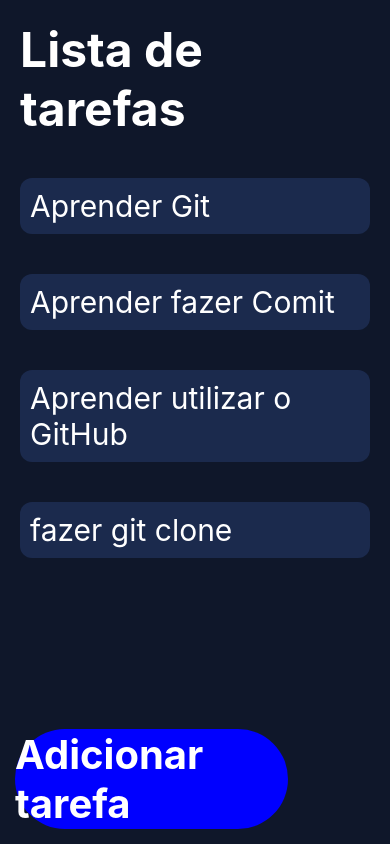
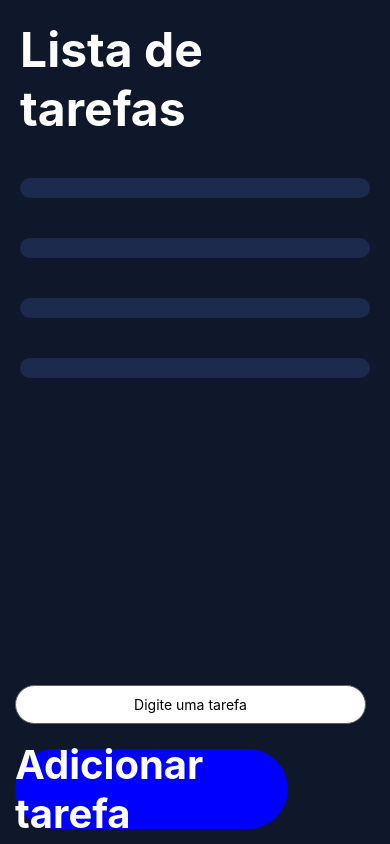
Before and after one commit to santtoz09/lista-de-tarefas, a React Native app: screen / in a window 390 px wide. Built offline with nearby package versions, Linux system fonts and the light colour scheme.

Commit message:
negraxa gay

```diff
--- a/App.js
+++ b/App.js
@@ -1,14 +1,18 @@
-import { StyleSheet, Text, View, FlatList, TouchableOpacity} from 'react-native';
+import { StyleSheet, Text, View, FlatList, TouchableOpacity, TextInput } from 'react-native';
+import { useState } from 'react';
+
 
 export default function App() {
 
-  const tarefas = [
+  const [tarefas, setTarefas] = useState([
     { id: "1", titulo: "Aprender Git" },
     { id: "2", titulo: "Aprender fazer Comit" },
     { id: "3", titulo: "Aprender utilizar o GitHub" },
     { id: "4", titulo: "fazer git clone" },
+  ])
 
-  ]
+  const [novaTarefa, setnovaTarefa] = useState('')
+
 
   return (
     <View style={styles.container}>
@@ -20,8 +24,18 @@ export default function App() {
         renderItem={({ item }) => (
 
 
-          <Text style={styles.item}>{item.titulo}</Text>
+          <Text style={styles.item}>{novaTarefa}</Text>
         )}
+      />
+
+
+
+      <TextInput
+        style={styles.input}
+        value={novaTarefa}
+        onChangeText= { (texto) => setnovaTarefa(texto) }
+        placeholder='Digite uma tarefa'
+        textAlign='center'
       />
 
       <TouchableOpacity style={styles.botao}><Text style={styles.textoBotao}>Adicionar tarefa</Text></TouchableOpacity>
@@ -66,8 +80,8 @@ const styles = StyleSheet.create({
     justifyContent: 'center',
     alignItems: 'center',
     backgroundColor: "blue",
-    borderRadius: 100000000000,
-    height: 100,
+    borderRadius: 100,
+    height: 80,
     width: '70%'
 
   },
@@ -77,6 +91,18 @@ const styles = StyleSheet.create({
     fontSize: 40,
     fontWeight: 'bold'
 
+  },
+
+  input: {
+    borderWidth: 1,
+    width: '90%',
+    margin: 15,
+    borderColor: '#606060',
+    padding: 10,
+    marginBottom: 10,
+    borderRadius: 50,
+    backgroundColor: 'white',
+    textAlign: 'center'
   }
 
 });
```
Also changed, not shown: 1 other file (tests, documents, lock files or other folders).
